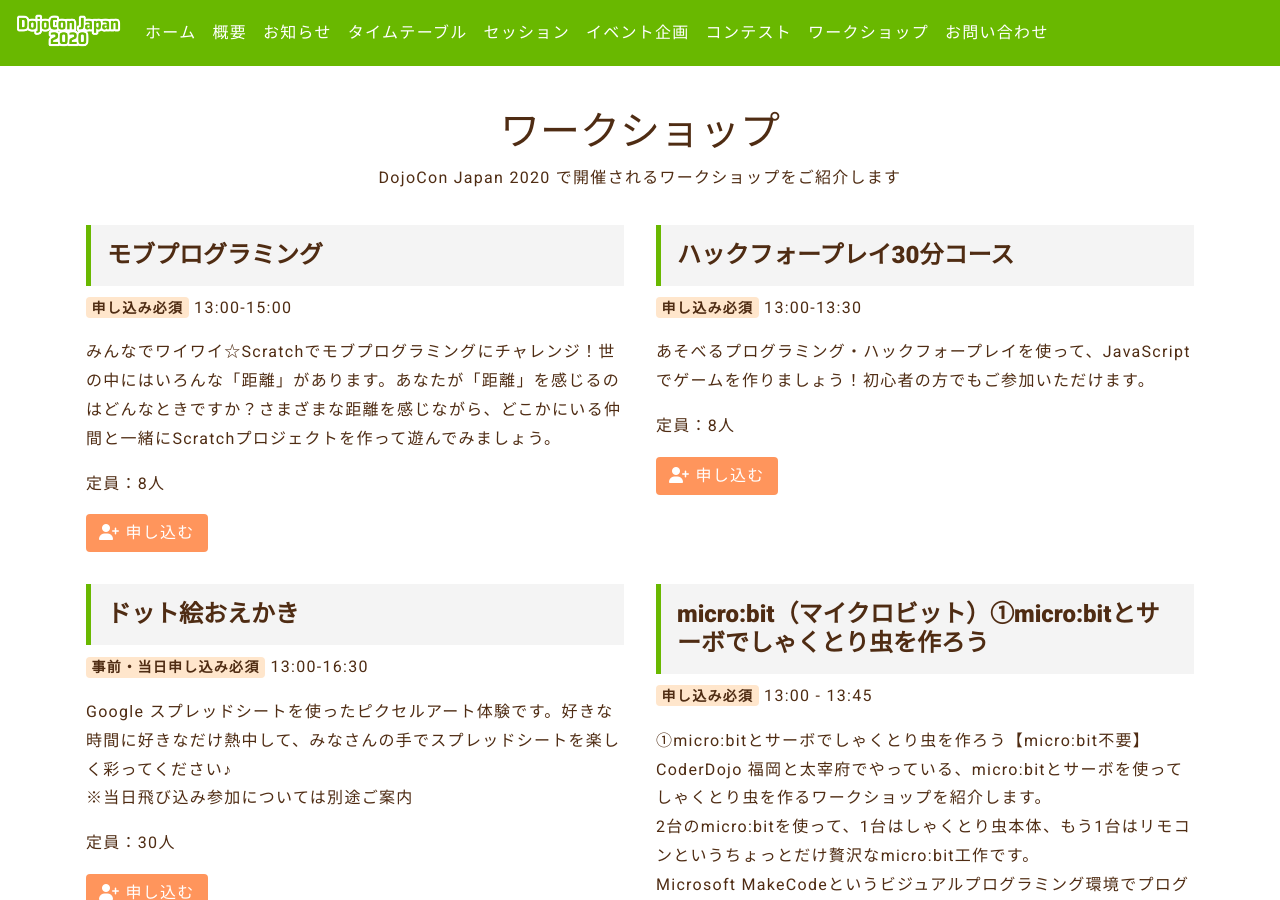
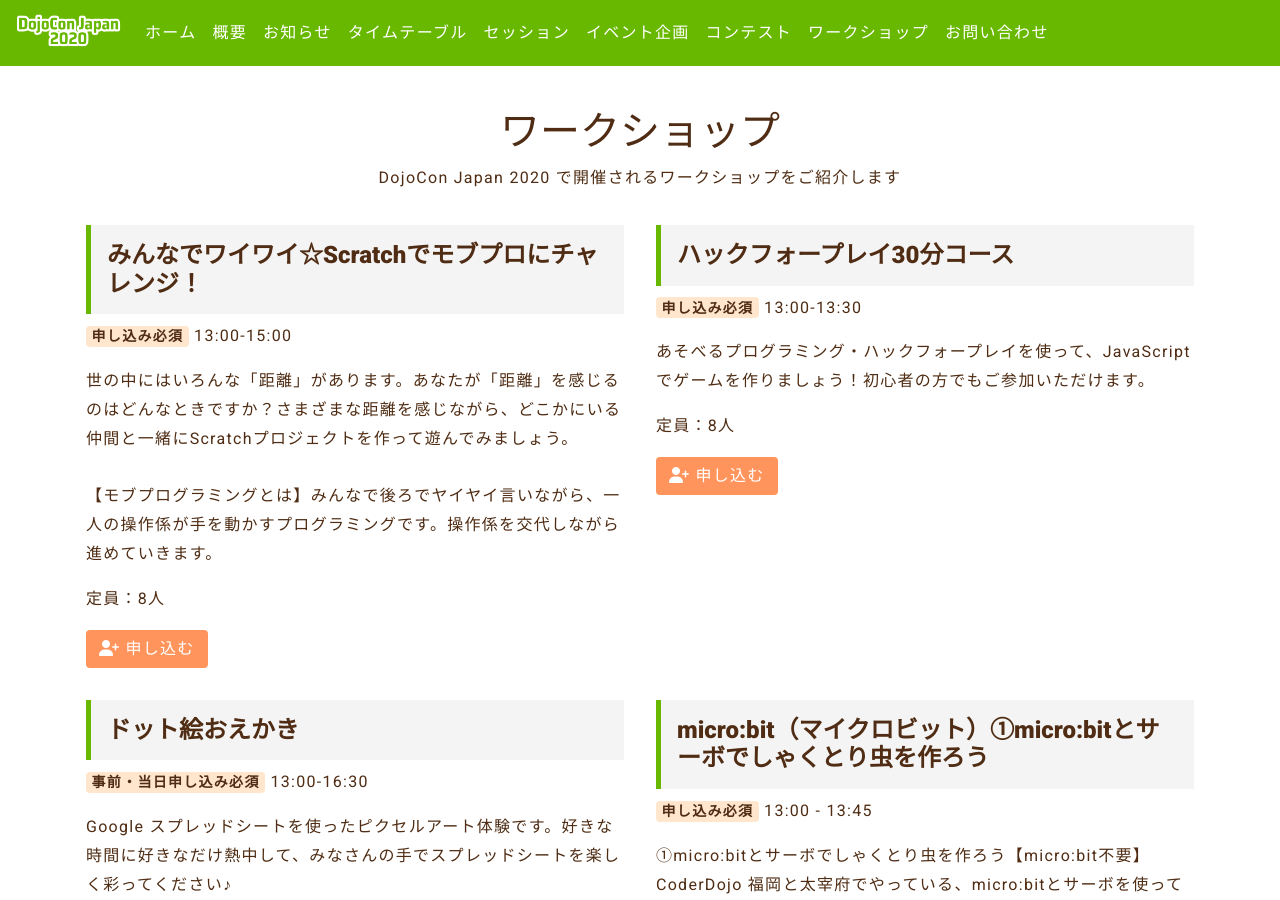
Before and after one commit to coderdojo-japan/dojocon2020.coderdojo.jp, a Jekyll site: the page built from workshop.html, in a window 1280 px wide and 900 px high. Built offline with Jekyll 4.4.1, drawn with Linux system fonts in a browser that asks for light colours; nearby versions of some CDN libraries; some web fonts are replaced.

Commit message:
モブプロ文言修正 (#35)
* fix : モブプロ文言修正

* fix : モブプロ文言修正

```diff
--- a/_data/workshop.yml
+++ b/_data/workshop.yml
@@ -5,10 +5,10 @@
 #   limit:  定員
 #   url:    Doorkeeper URL
 
-- title: モブプログラミング
+- title: みんなでワイワイ☆Scratchでモブプロにチャレンジ！
   badge: must
   time: 13:00-15:00
-  text: みんなでワイワイ☆Scratchでモブプログラミングにチャレンジ！世の中にはいろんな「距離」があります。あなたが「距離」を感じるのはどんなときですか？さまざまな距離を感じながら、どこかにいる仲間と一緒にScratchプロジェクトを作って遊んでみましょう。
+  text: 世の中にはいろんな「距離」があります。あなたが「距離」を感じるのはどんなときですか？さまざまな距離を感じながら、どこかにいる仲間と一緒にScratchプロジェクトを作って遊んでみましょう。<br><br>【モブプログラミングとは】みんなで後ろでヤイヤイ言いながら、一人の操作係が手を動かすプログラミングです。操作係を交代しながら進めていきます。
   limit: 8
   url: https://dojocon-japan.doorkeeper.jp/events/114679
 
```
